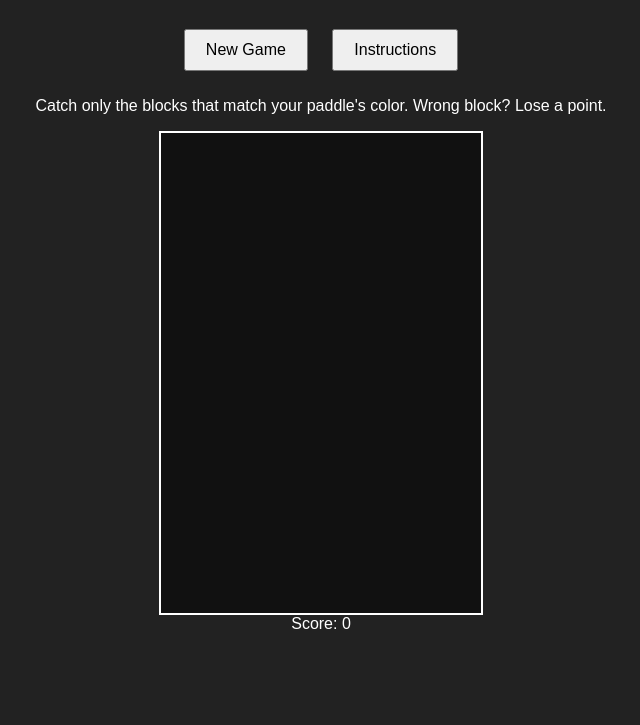
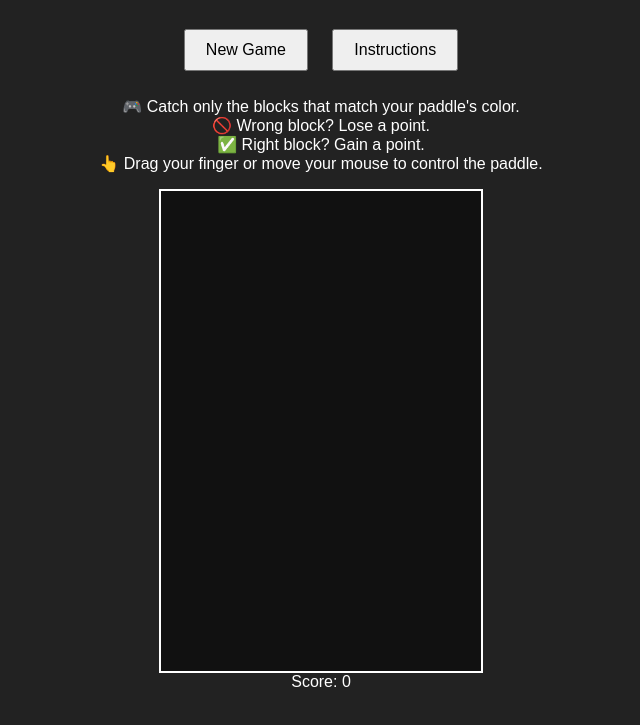
Before and after one commit to jimspi/ColorCatch, a plain HTML site: page index.html in a window 1280 px wide. Both pictures are taken after a click on the button "Instructions". Shown: the part 61-786 px from the top of the page, without its empty margins (319-959 px from the left). Drawn offline with Linux system fonts and the light colour scheme.

Commit message:
Update index.html

```diff
--- a/index.html
+++ b/index.html
@@ -5,7 +5,10 @@
   <meta name="viewport" content="width=device-width, initial-scale=1.0"/>
   <title>Color Catch</title>
   <link rel="stylesheet" href="styles/style.css" />
-  <link rel="icon" href="assets/logo.png" type="image/png">
+
+  <!-- ✅ Proper icons for iOS and modern browsers -->
+  <link rel="apple-touch-icon" sizes="180x180" href="assets/logo.png">
+  <link rel="icon" type="image/png" sizes="32x32" href="assets/logo.png">
 </head>
 <body>
   <div class="game-container">
@@ -14,12 +17,13 @@
       <button onclick="startGame()">New Game</button>
       <button onclick="toggleInstructions()">Instructions</button>
       <div id="instructions" class="hidden">
-        <p>Catch only the blocks that match your paddle's color. Wrong block? Lose a point.</p>
+        <p>🎮 Catch only the blocks that match your paddle's color.<br>🚫 Wrong block? Lose a point.<br>✅ Right block? Gain a point.<br>👆 Drag your finger or move your mouse to control the paddle.</p>
       </div>
     </header>
     <canvas id="gameCanvas"></canvas>
     <div id="score">Score: 0</div>
   </div>
+
   <script src="scripts/game.js"></script>
 </body>
 </html>
```
